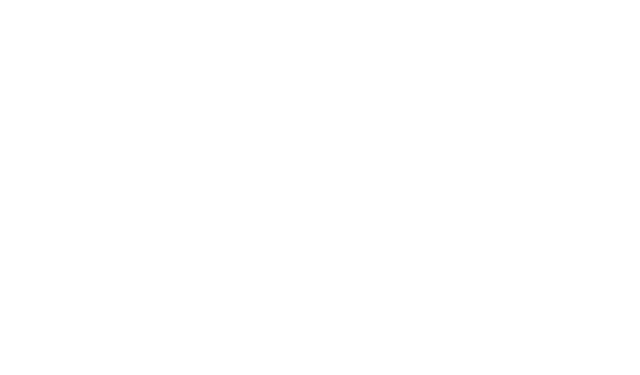
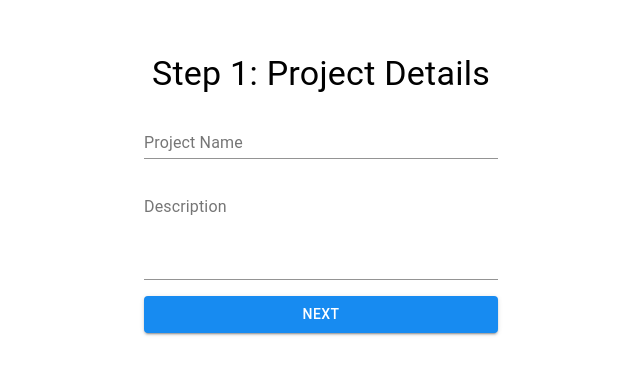
Before and after one commit to MrityunjayNPandey/adcreator, a React (Create React App) app: page /stepForm in a window 1280 px wide. Before the commit this address had no page. Shown: the part 207-582 px from the top of the page, without its empty margins (319-959 px from the left). Built offline with nearby package versions, Linux system fonts and the light colour scheme.

Commit message:
fixed form

```diff
--- a/package.json
+++ b/package.json
@@ -5,6 +5,7 @@
   "dependencies": {
     "@emotion/react": "^11.11.1",
     "@emotion/styled": "^11.11.0",
+    "@material-ui/core": "^4.12.4",
     "@mui/material": "^5.13.7",
     "@testing-library/jest-dom": "^5.16.5",
     "@testing-library/react": "^13.4.0",
--- a/src/App.js
+++ b/src/App.js
@@ -1,14 +1,14 @@
 import "./App.css";
 import { BrowserRouter, Routes, Route } from "react-router-dom";
 import Home from "./Pages/Home";
-import Components from "./Pages/Components";
+import StepForm from "./Pages/stepForm";
 
 function App() {
   return (
     <BrowserRouter>
       <Routes>
         <Route path="/" element={<Home />} />
-        <Route path="/components" element={<Components />} />
+        <Route path="/stepForm" element={<StepForm />} />
       </Routes>
     </BrowserRouter>
   );
--- a/src/Pages/Components.js
+++ /dev/null
@@ -1,7 +0,0 @@
-import React from "react";
-
-const Components = () => {
-  return <div>Components</div>;
-};
-
-export default Components;
--- a/src/Pages/Home.js
+++ b/src/Pages/Home.js
@@ -1,16 +1,44 @@
 import React from "react";
 import { useNavigate } from "react-router-dom";
+import { Button, makeStyles } from "@material-ui/core";
+
+const useStyles = makeStyles((theme) => ({
+  root: {
+    display: "flex",
+    flexDirection: "column",
+    alignItems: "center",
+    justifyContent: "center",
+    height: "100vh",
+    "& > *": {
+      margin: theme.spacing(1),
+    },
+  },
+  pinkButton: {
+    backgroundColor: "#ff4081",
+    color: "#fff",
+    "&:hover": {
+      backgroundColor: "#f50057",
+    },
+  },
+}));
 
 const Home = () => {
+  const classes = useStyles();
   const navigate = useNavigate();
+
   const handleButtonClick = () => {
-    navigate("/components"); // Replace '/components' with the actual path of the desired
+    navigate("/stepform"); // Replace '/stepform' with the actual path of the desired destination
   };
 
   return (
-    <div>
-      <h1>Home </h1>
-      <button onClick={handleButtonClick}>Go to Another </button>
+    <div className={classes.root}>
+      <Button
+        variant="contained"
+        className={classes.pinkButton}
+        onClick={handleButtonClick}
+      >
+        Create a new ad
+      </Button>
     </div>
   );
 };
--- /dev/null
+++ b/src/Pages/stepForm.js
@@ -0,0 +1,302 @@
+import React, { useState, useEffect } from "react";
+import axios from "axios";
+import { makeStyles } from "@material-ui/core/styles";
+import {
+  Container,
+  Typography,
+  TextField,
+  Button,
+  Select,
+  MenuItem,
+  FormControl,
+  InputLabel,
+  Grid,
+  Card,
+  CardMedia,
+} from "@material-ui/core";
+
+const useStyles = makeStyles((theme) => ({
+  container: {
+    maxWidth: 1200,
+    margin: "0 auto",
+    padding: theme.spacing(3),
+    display: "flex",
+    flexDirection: "column",
+    alignItems: "center",
+    justifyContent: "center",
+    height: "100vh",
+    textAlign: "center",
+  },
+  form: {
+    display: "flex",
+    flexDirection: "column",
+    alignItems: "center",
+    justifyContent: "center",
+    "& > *": {
+      margin: theme.spacing(1),
+      width: "100%",
+    },
+  },
+  select: {
+    color: "white",
+    width: "100%",
+  },
+  mediaContainer: {
+    color: "white",
+    display: "flex",
+    justifyContent: "center",
+    flexWrap: "wrap",
+    marginTop: theme.spacing(3),
+    overflow: "auto",
+    "& .MuiCard-root": {
+      width: 200,
+      height: 200,
+      margin: theme.spacing(1),
+      display: "flex",
+      alignItems: "center",
+      justifyContent: "center",
+      cursor: "pointer",
+      border: "2px solid transparent",
+      "&.selected": {
+        border: `2px solid ${theme.palette.primary.main}`,
+      },
+    },
+  },
+  blueButton: {
+    backgroundColor: "#178bf1",
+    color: "#fff",
+    "&:hover": {
+      backgroundColor: "#0085fa",
+    },
+  },
+  redButton: {
+    backgroundColor: "#ff4081",
+    color: "#fff",
+    "&:hover": {
+      backgroundColor: "#f50057",
+    },
+  },
+  uploadButton: {
+    margin: theme.spacing(1),
+    textTransform: "none",
+  },
+  submitButton: {
+    margin: theme.spacing(2, 0),
+    textTransform: "none",
+  },
+}));
+
+const StepForm = () => {
+  const classes = useStyles();
+  const [currentStep, setCurrentStep] = useState(1);
+  const [projectName, setProjectName] = useState("");
+  const [description, setDescription] = useState("");
+  const [selectedCategory, setSelectedCategory] = useState("");
+  const [photos, setPhotos] = useState([]);
+  const [selectedPhoto, setSelectedPhoto] = useState(null);
+  const [uploadedPhoto, setUploadedPhoto] = useState(null);
+
+  const API_KEY = "ggFV9hScofwUZWxCLuuW4tphfIJZmgGFKh6k63yrTLp7PVjIKbj9Qd2O";
+  const YOUR_SEARCH_QUERY = selectedCategory;
+  const API_ENDPOINT = `https://api.pexels.com/v1/search?query=${YOUR_SEARCH_QUERY}&per_page=10`;
+
+  useEffect(() => {
+    const fetchPhotos = async () => {
+      try {
+        const response = await axios.get(API_ENDPOINT, {
+          headers: {
+            Authorization: API_KEY,
+          },
+        });
+        setPhotos(response.data.photos);
+      } catch (error) {
+        console.log(error);
+      }
+    };
+
+    if (currentStep === 2) {
+      fetchPhotos();
+    }
+  }, [currentStep, YOUR_SEARCH_QUERY]);
+
+  const handleNext = () => {
+    setCurrentStep(currentStep + 1);
+  };
+
+  const handlePrevious = () => {
+    setCurrentStep(currentStep - 1);
+  };
+
+  const handleSubmit = () => {
+    // Handle form submission
+    console.log("Project Name:", projectName);
+    console.log("Description:", description);
+    console.log("Selected Category:", selectedCategory);
+    console.log("Selected Photo:", selectedPhoto);
+    console.log("Uploaded Photo:", uploadedPhoto);
+  };
+
+  const handleCategoryChange = (event) => {
+    setSelectedCategory(event.target.value);
+  };
+
+  const handlePhotoSelect = (photo) => {
+    setSelectedPhoto(photo);
+  };
+
+  const handlePhotoUpload = (event) => {
+    const file = event.target.files[0];
+    setUploadedPhoto(URL.createObjectURL(file));
+    setSelectedPhoto(null); // Clear selected photo when uploading a new photo
+  };
+
+  const renderStepOne = () => {
+    return (
+      <form className={classes.form}>
+        <Typography variant="h4" gutterBottom>
+          Step 1: Project Details
+        </Typography>
+        <TextField
+          type="text"
+          label="Project Name"
+          value={projectName}
+          onChange={(e) => setProjectName(e.target.value)}
+        />
+        <TextField
+          multiline
+          rows={4}
+          label="Description"
+          value={description}
+          onChange={(e) => setDescription(e.target.value)}
+        />
+        <Button
+          variant="contained"
+          className={classes.blueButton}
+          onClick={handleNext}
+        >
+          Next
+        </Button>
+      </form>
+    );
+  };
+
+  const renderStepTwo = () => {
+    return (
+      <form className={classes.form}>
+        <Typography variant="h4" gutterBottom>
+          Step 2: Select Category
+        </Typography>
+        <FormControl className={classes.select}>
+          <InputLabel id="category-label">Category</InputLabel>
+          <Select
+            labelId="category-label"
+            value={selectedCategory}
+            onChange={handleCategoryChange}
+          >
+            <MenuItem value="">Select a category</MenuItem>
+            <MenuItem value="nature">Nature</MenuItem>
+            <MenuItem value="wildlife">Wildlife</MenuItem>
+            <MenuItem value="art">Art</MenuItem>
+            <MenuItem value="architecture">Architecture</MenuItem>
+            <MenuItem value="food">Food</MenuItem>
+          </Select>
+        </FormControl>
+        {photos.length > 0 && (
+          <>
+            <Typography variant="h5">Choose an image:</Typography>
+            <div className={classes.mediaContainer}>
+              {photos.map((photo) => (
+                <Card
+                  key={photo.id}
+                  className={`${classes.card} ${
+                    selectedPhoto === photo ? "selected" : ""
+                  }`}
+                  onClick={() => handlePhotoSelect(photo)}
+                >
+                  <CardMedia
+                    component="img"
+                    src={photo.src.medium}
+                    alt={photo.photographer}
+                  />
+                </Card>
+              ))}
+            </div>
+          </>
+        )}
+        <Button
+          variant="contained"
+          className={classes.redButton}
+          onClick={handlePrevious}
+        >
+          Previous
+        </Button>
+        <Button
+          variant="contained"
+          className={classes.blueButton}
+          onClick={handleNext}
+        >
+          Next
+        </Button>
+      </form>
+    );
+  };
+
+  const renderStepThree = () => {
+    return (
+      <form className={classes.form}>
+        <Typography variant="h4" gutterBottom>
+          Step 3: Image Preview and Submission
+        </Typography>
+        {selectedPhoto && (
+          <div>
+            <Typography variant="h5">Selected Photo:</Typography>
+            <img
+              src={selectedPhoto.src.medium}
+              alt={selectedPhoto.photographer}
+              style={{ maxWidth: 200, maxHeight: 200 }}
+            />
+          </div>
+        )}
+
+        {uploadedPhoto && !selectedPhoto && (
+          <div>
+            <Typography variant="h5">Uploaded Photo:</Typography>
+            <img
+              src={uploadedPhoto}
+              alt="Uploaded"
+              style={{ maxWidth: 200, maxHeight: 200 }}
+            />
+          </div>
+        )}
+
+        <input type="file" accept="image/*" onChange={handlePhotoUpload} />
+
+        <Button
+          variant="contained"
+          className={classes.redButton}
+          onClick={handlePrevious}
+        >
+          Previous
+        </Button>
+        <Button
+          variant="contained"
+          color="primary"
+          onClick={handleSubmit}
+          className={classes.blueButton}
+        >
+          Submit
+        </Button>
+      </form>
+    );
+  };
+
+  return (
+    <Container className={classes.container}>
+      {currentStep === 1 && renderStepOne()}
+      {currentStep === 2 && renderStepTwo()}
+      {currentStep === 3 && renderStepThree()}
+    </Container>
+  );
+};
+
+export default StepForm;
--- a/src/index.css
+++ b/src/index.css
@@ -1,13 +1,25 @@
 body {
+  /* background-color: #282c34; */
+  /* background-color: #0085fa; */
+
   margin: 0;
-  font-family: -apple-system, BlinkMacSystemFont, 'Segoe UI', 'Roboto', 'Oxygen',
-    'Ubuntu', 'Cantarell', 'Fira Sans', 'Droid Sans', 'Helvetica Neue',
+  padding: 0;
+  font-family: -apple-system, BlinkMacSystemFont, "Segoe UI", "Roboto", "Oxygen",
+    "Ubuntu", "Cantarell", "Fira Sans", "Droid Sans", "Helvetica Neue",
     sans-serif;
   -webkit-font-smoothing: antialiased;
   -moz-osx-font-smoothing: grayscale;
 }
 
 code {
-  font-family: source-code-pro, Menlo, Monaco, Consolas, 'Courier New',
+  font-family: source-code-pro, Menlo, Monaco, Consolas, "Courier New",
     monospace;
 }
+
+.MuiDialog-paper {
+  padding: 15px;
+}
+
+/* button.MuiButton-containedSecondary {
+  margin-bottom: 10px;
+} */
```
Also changed, not shown: 1 other file (tests, documents, lock files or other folders).
